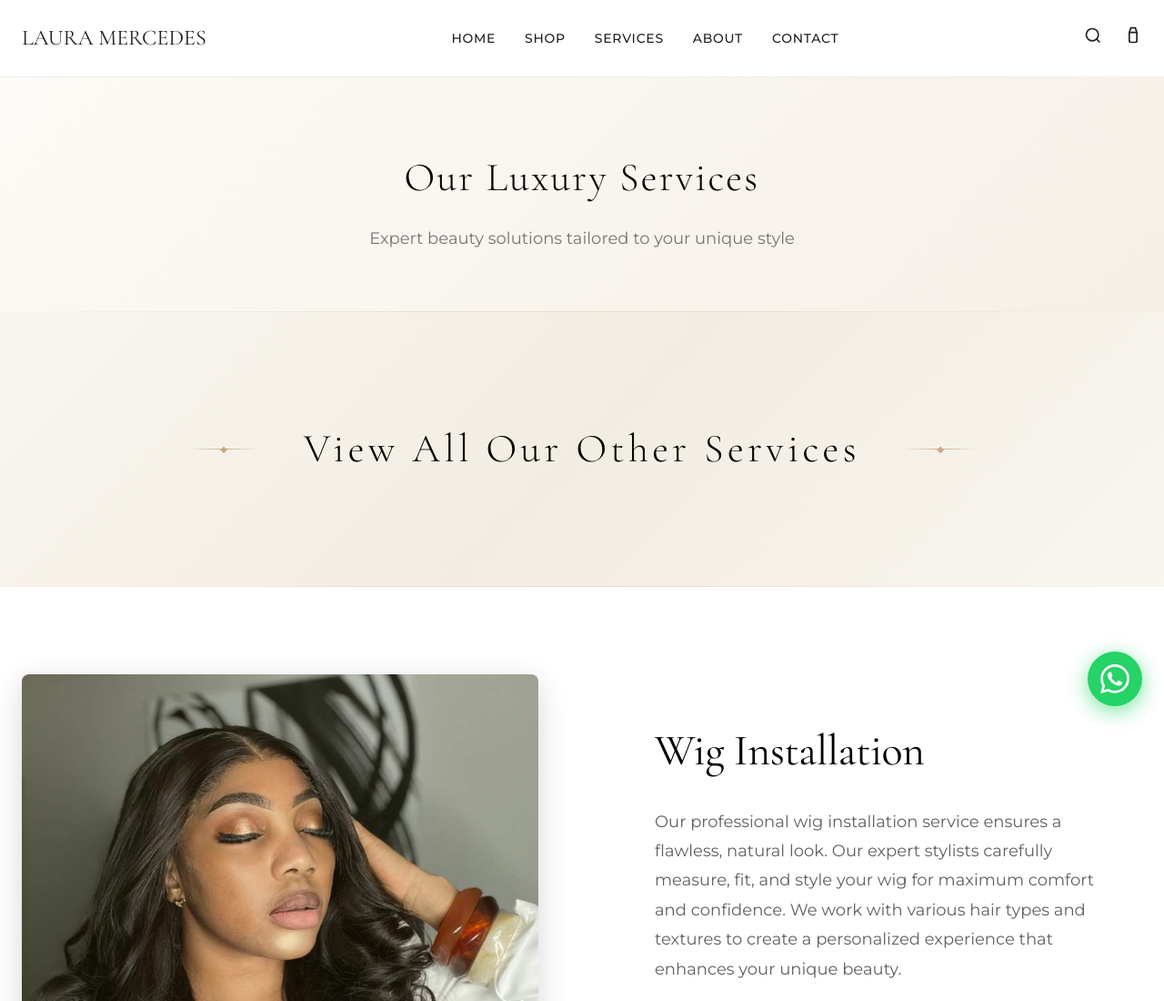
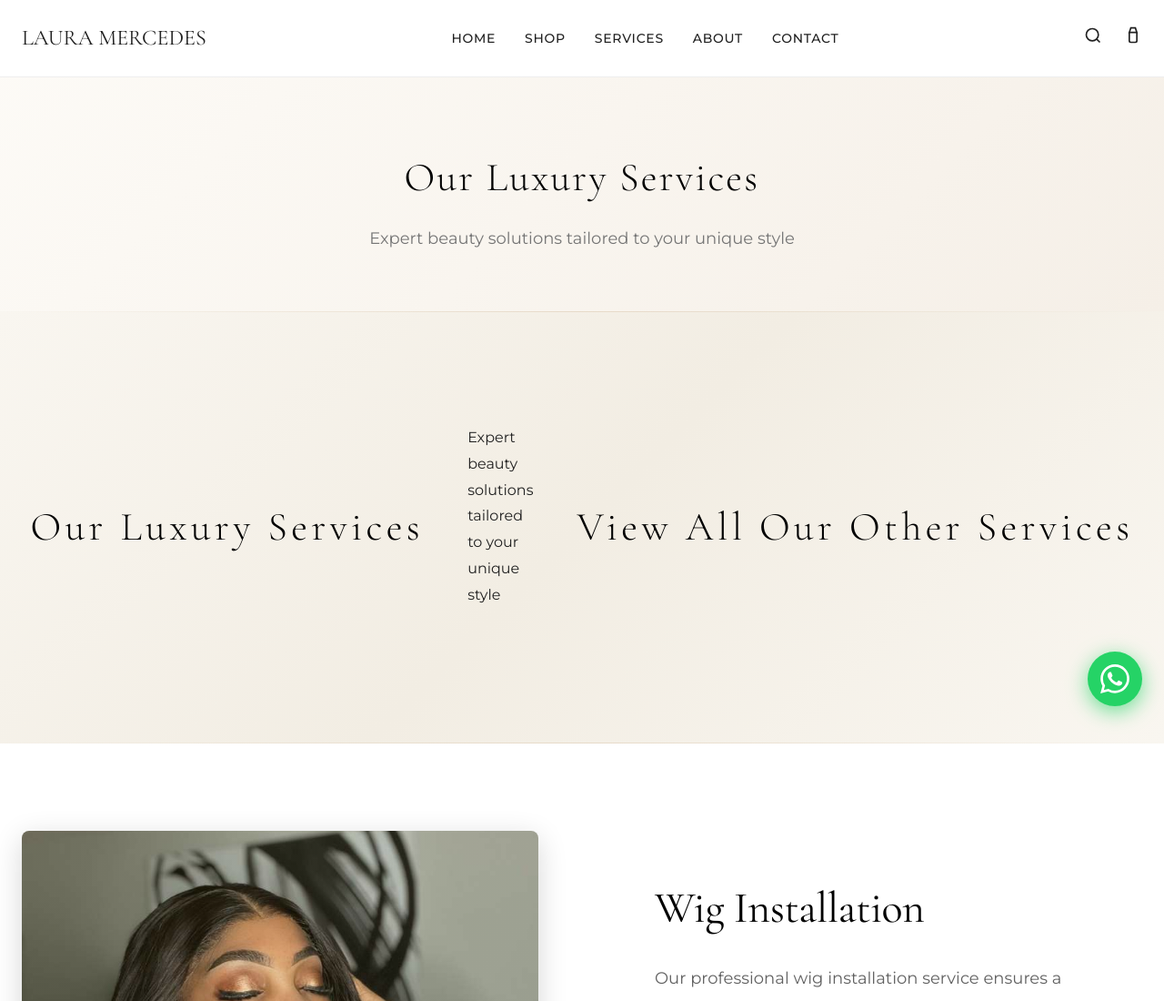
Before and after one commit to HenryMV9/Laura-Mercedes-1, a website built with Vite: page services.html in a window 1280 px wide. Shown: the top 1100 px of the page at 91% size. Built offline with nearby package versions, Linux system fonts and the light colour scheme.

Commit message:
Updated services.html

```diff
--- a/services.html
+++ b/services.html
@@ -62,6 +62,8 @@
     <div class="container">
       <div class="services-intro-content">
         <div class="services-intro-divider"></div>
+        <h1 class="services-intro-title" >Our Luxury Services</h1>
+        <p>Expert beauty solutions tailored to your unique style</p>
         <h2 class="services-intro-title">View All Our Other Services</h2>
         <div class="services-intro-divider"></div>
       </div>
```
